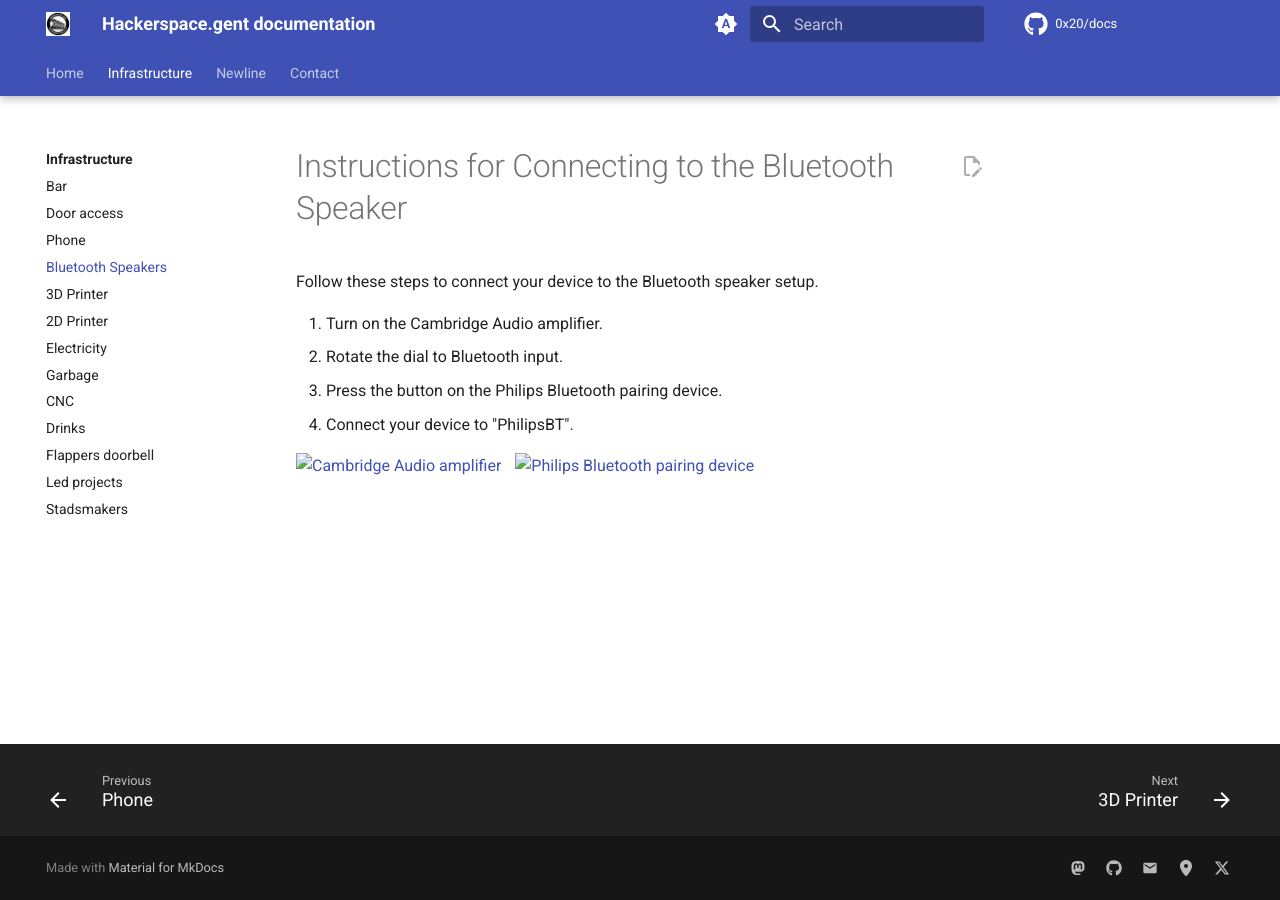
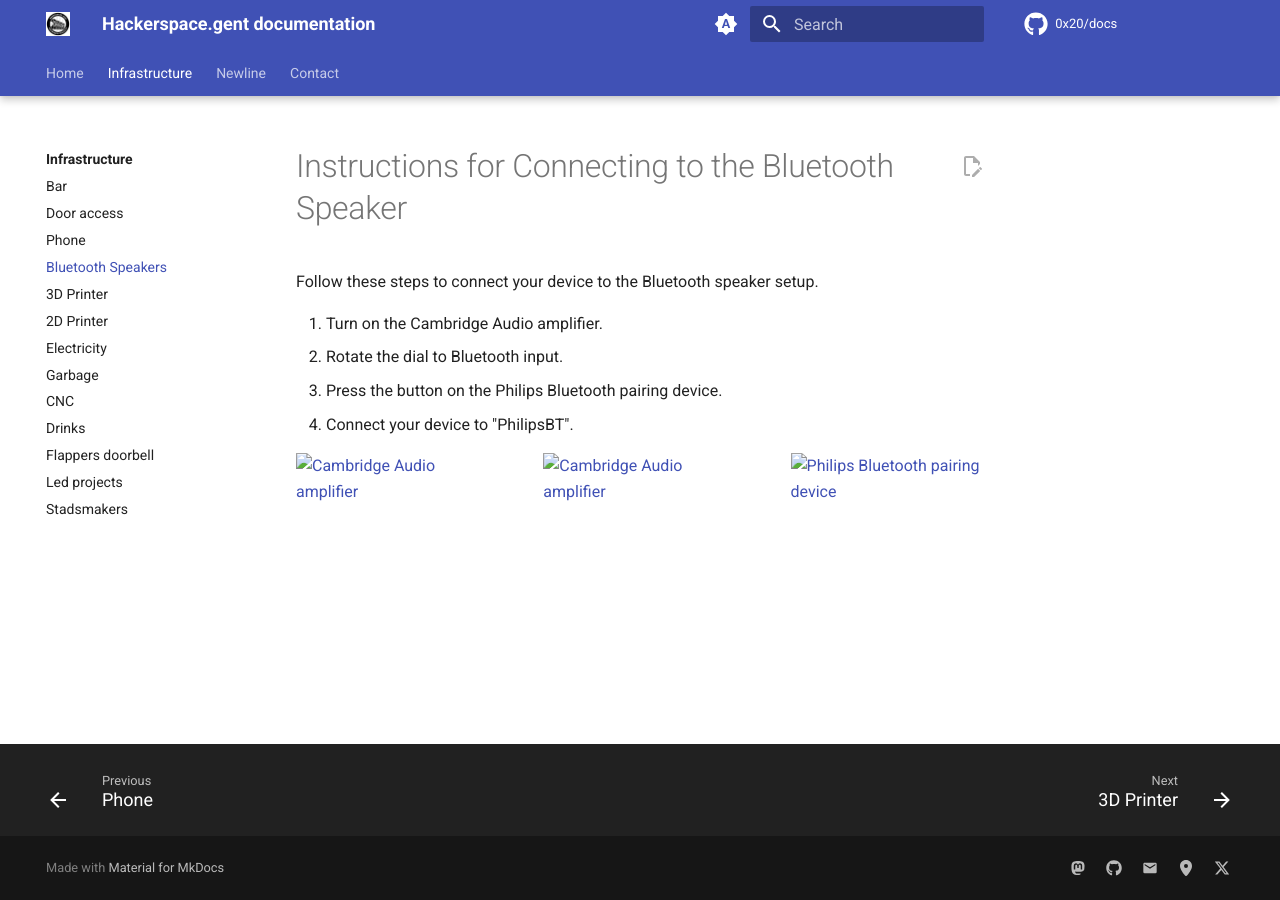
Before and after one commit to 0x20/docs, an MkDocs documentation site: the page built from docs/infra/bluetooth_speakers.md, in a window 1280 px wide. Built offline with MkDocs 1.6.1 and Material for MkDocs 9.7.7, drawn with Linux system fonts in a browser that asks for light colours; comment, search, counter and statistics services are not loaded.

Commit message:
Update bluetooth_speakers.md

```diff
--- a/docs/infra/bluetooth_speakers.md
+++ b/docs/infra/bluetooth_speakers.md
@@ -7,11 +7,8 @@
 3. Press the button on the Philips Bluetooth pairing device.
 4. Connect your device to "PhilipsBT".
 
-<div>
-  <div style="display: inline-block; margin-right: 10px;">
-    <img src="./images/bluetooth_speaker.cambridge.jpg" alt="Cambridge Audio amplifier" height="100">
-  </div>
-  <div style="display: inline-block;">
-    <img src="./images/bluetooth_speaker.pairing.device.jpg" alt="Philips Bluetooth pairing device" height="100">
-  </div>
-</div>
+<div style="display: flex; align-items: center;">
+   <img src="./images/bluetooth_speaker.cambridge.jpg" alt="Cambridge Audio amplifier" height=400" style="margin-right: 100px;">
+   <img src="./images/bluetooth_speaker.cambridge.jpg" alt="Cambridge Audio amplifier" height="400" style="margin-right: 100px;">
+   <img src="./images/bluetooth_speaker.pairing.device.jpg" alt="Philips Bluetooth pairing device" height="400">
+ </div>
```
